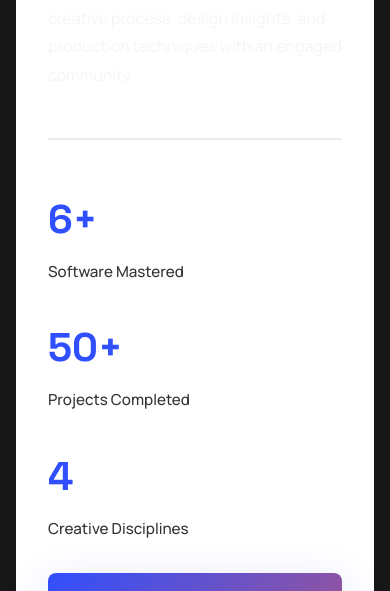
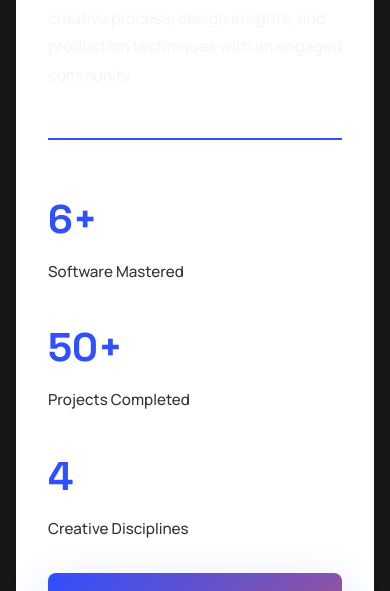
Before and after one commit to martynamarzena/martynamarzena.github.io, a React (Vite) app: page / in a window 390 px wide. Shown: the part 1860-2451 px from the top of the page. Built offline with nearby package versions, Linux system fonts and the light colour scheme.

Commit message:
Poprawki about v2

```diff
--- a/src/components/About.css
+++ b/src/components/About.css
@@ -17,9 +17,9 @@
 
 .about-text p {
   margin-bottom: 1.5rem;
+  color: #222222;
   font-size: 1.1rem;
   line-height: 1.8;
-  color: #222222;
 }
 
 .about-highlights {
@@ -28,7 +28,7 @@
   gap: 2rem;
   margin-top: 3rem;
   padding-top: 3rem;
-  border-top: 2px solid var(--color-gray-medium);
+  border-top: 2px solid var(--color-primary);
 }
 
 .highlight-box {
@@ -85,6 +85,7 @@
 @media (max-width: 768px) {
   .about {
     padding: var(--spacing-lg) var(--spacing-md);
+    color: #222222;
   }
 
   .about-highlights {
```
